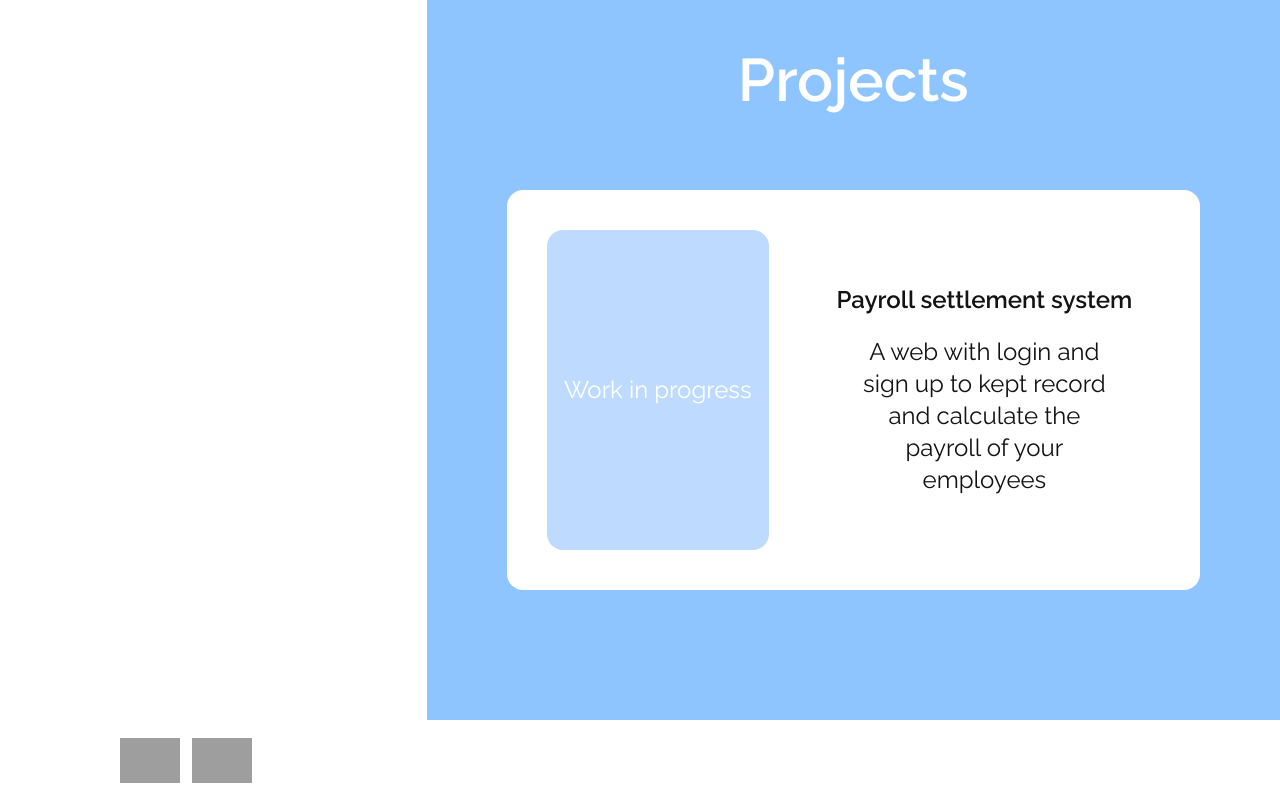
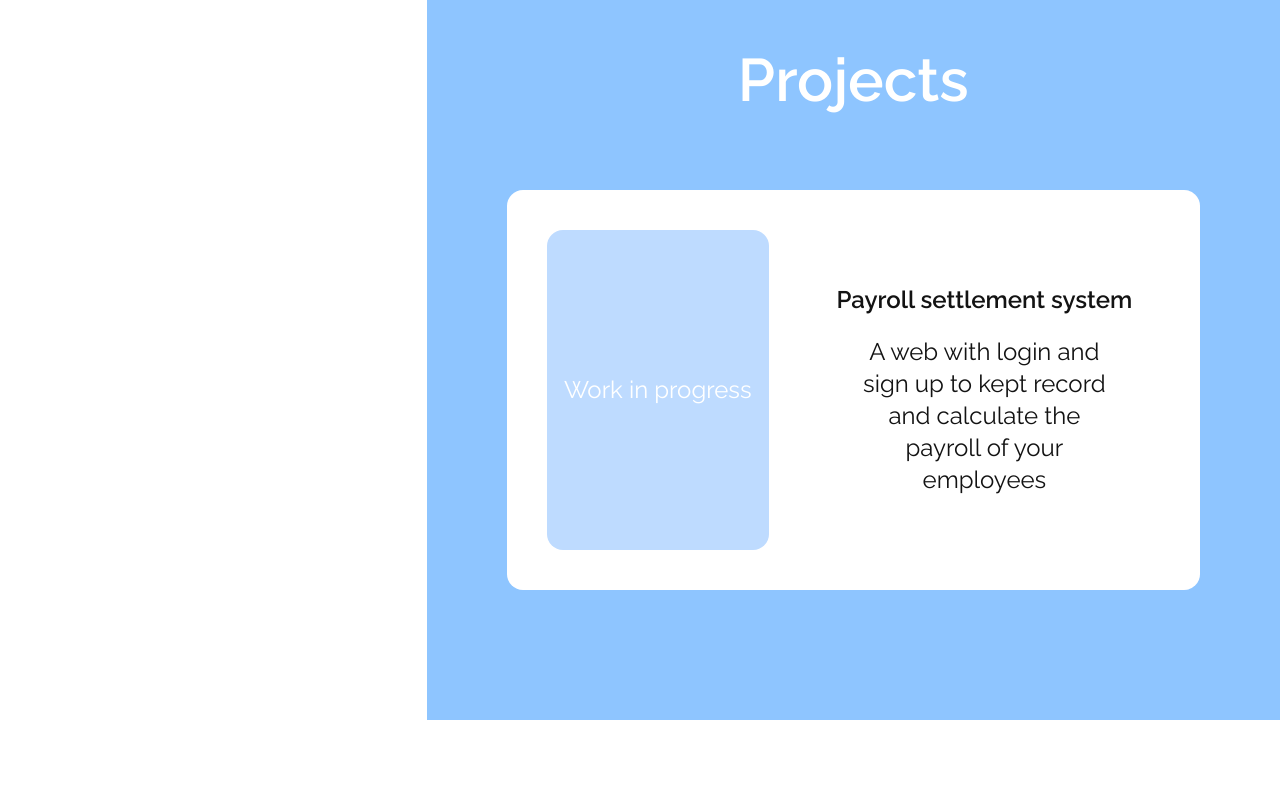
Before and after one commit to Tiago-salva/Portafolio, a React (Vite) app: page / in a window 1280 px wide. Shown: the part 3452-4252 px from the top of the page. After the commit the page ends 4172 px from the top, so only its background shows below. Built offline with nearby package versions, Linux system fonts and the light colour scheme; grey boxes are pictures that could not be loaded.

Commit message:
feat: modify footer component to accept different classes

```diff
--- a/src/components/Footer.jsx
+++ b/src/components/Footer.jsx
@@ -1,23 +1,18 @@
-export default function Footer() {
+import Linkedin from "../assets/icons/linkedin-brands-solid-full.svg?react";
+import Github from "../assets/icons/github-brands-solid-full.svg?react";
+
+export default function Footer({ className }) {
   return (
-    <footer className="relative bottom-0 left-30 h-20 w-full flex justify-items-start items-center z-120">
-      <ul className="flex justify-center items-center gap-3">
+    <footer className={`${className}`}>
+      <ul className="flex justify-center items-center gap-10 lg:gap-3">
         <li className="group w-15">
           <a href="https://github.com/Tiago-salva">
-            <img
-              src="../../public/github-brands-solid-full.svg"
-              className="w-full h-full group-hover:scale-120 transition-all"
-              alt="github"
-            />
+            <Github className="w-14 lg:w-full group-hover:text-blue transition-all dark:text-light-black fill-current" />
           </a>
         </li>
         <li className="group w-15">
           <a href="https://www.linkedin.com/in/tiago-salvatierra-71a70a384/">
-            <img
-              src="../../public/linkedin-brands-solid-full.svg"
-              className="w-full h-full group-hover:scale-120 transition-all"
-              alt="linkedin"
-            />
+            <Linkedin className="w-14 lg:w-full group-hover:text-blue transition-all dark:text-light-black fill-current" />
           </a>
         </li>
       </ul>
```
